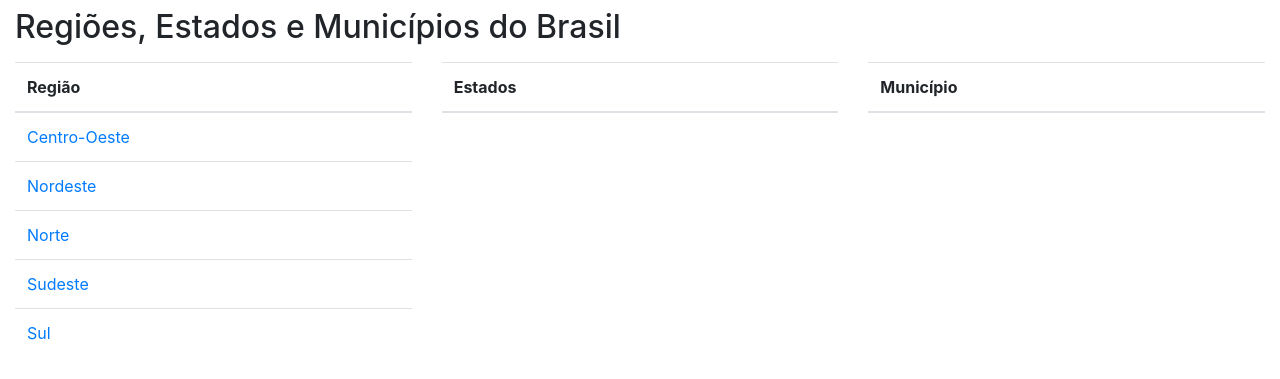
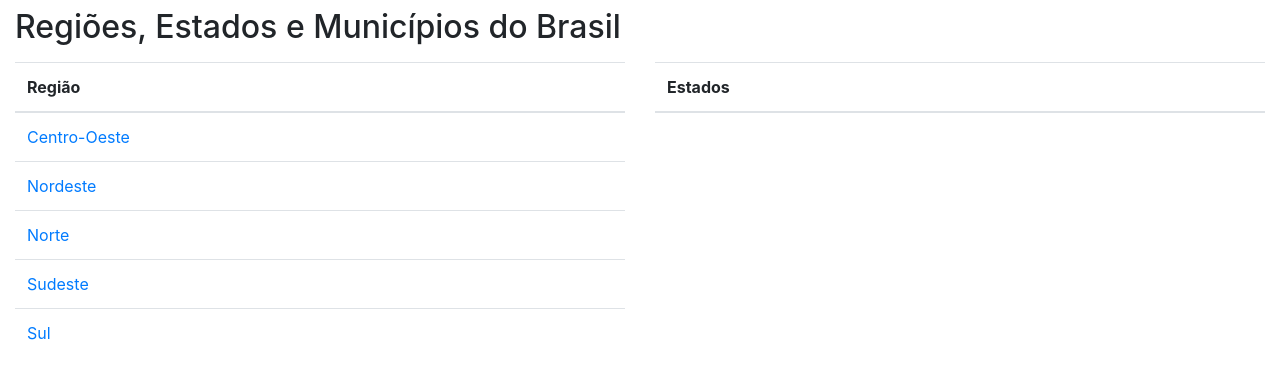
Before and after one commit to marcellobenigno/djhtmx, a Django app: page /estados/regioes/ in a window 1280 px wide. Shown: the part 56-435 px from the top of the page. Run offline with Django 4.2, Linux system fonts and the light colour scheme; data comes from the database, SQL or seed files in the repository; lists and menus that the app fills with data are empty; parts of the project's set-up code (start-up, migrations or seed data) failed here and were passed over; some libraries are stand-ins or nearby versions.

Commit message:
change regions: add table

```diff
--- a/djhtmx/state/templates/state/hx/municipality_hx_tr.html
+++ /dev/null
@@ -1,5 +0,0 @@
-{% for object in object_list %}
-    <tr>
-        <td>{{ object }}</td>
-    </tr>
-{% endfor %}
--- a/djhtmx/state/templates/state/region_list.html
+++ b/djhtmx/state/templates/state/region_list.html
@@ -9,7 +9,7 @@
         </div>
 
         <div class="row mt-2">
-            <div class="col-md-4">
+            <div class="col-md-6">
                 <table class="table table-hover">
                     <thead>
                     <tr>
@@ -33,7 +33,7 @@
                     </tbody>
                 </table>
             </div>
-            <div class="col-md-4">
+            <div class="col-md-6">
                 <table class="table table-hover">
                     <thead>
                     <tr>
@@ -45,18 +45,12 @@
                     </tbody>
                 </table>
             </div>
-
-            <div class="col-md-4">
-                <table class="table table-hover">
-                    <thead>
-                    <tr>
-                        <th>Município</th>
-                    </tr>
-                    </thead>
-                    <tbody id="municipalities">
+        </div>
+        <div class="row">
+            <div class="col-md-12">
+                <div id="municipalities">
                     <!-- o conteúdo dos municípios será inserido aqui. -->
-                    </tbody>
-                </table>
+                </div>
             </div>
         </div>
 
--- a/djhtmx/state/views.py
+++ b/djhtmx/state/views.py
@@ -22,6 +22,13 @@ class MunicipalityHXListView(generic.ListView):
             state__pk=self.request.GET.get('state')
         )
 
+    def get_context_data(self, **kwargs):
+        context = super().get_context_data(**kwargs)
+        context['state'] = State.objects.get(
+            pk=self.request.GET.get('state')
+        )
+        return context
+
 
 class StateHXListView(generic.ListView):
     template_name = 'state/hx/state_hx.html'
@@ -39,4 +46,4 @@ state_list = StateListView.as_view()
 state_hx_list = StateHXListView.as_view()
 municipality_hx_list = MunicipalityHXListView.as_view()
 municipality_hx_option_list = MunicipalityHXListView.as_view(template_name='state/hx/municipality_hx_option.html')
-municipality_hx_tr_list = MunicipalityHXListView.as_view(template_name='state/hx/municipality_hx_tr.html')
+municipality_hx_tr_list = MunicipalityHXListView.as_view(template_name='state/hx/municipality_hx.html')
```
Also changed, not shown: djhtmx/state/templates/state/hx/municipality_hx.html (added, +18 -0 lines).
